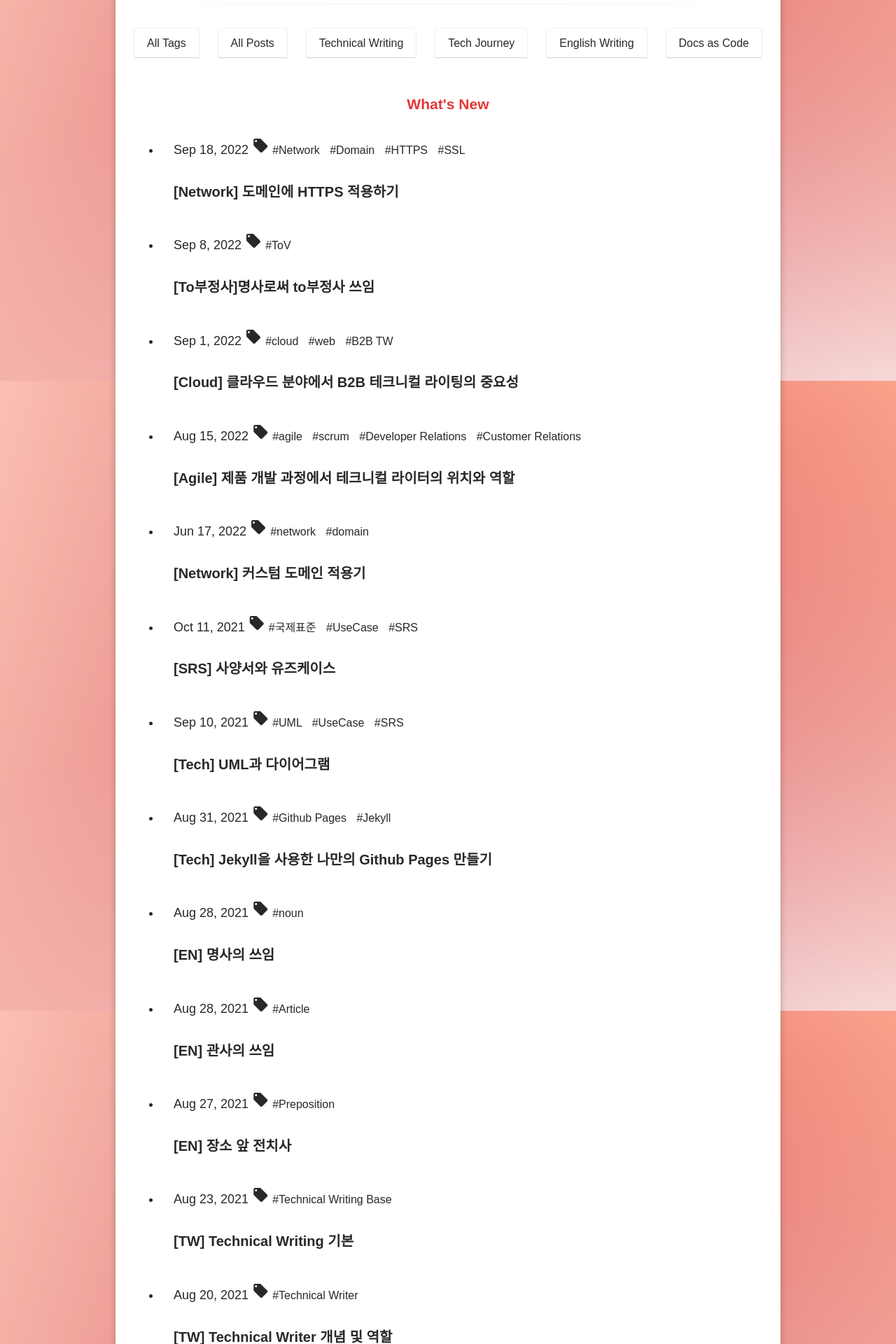
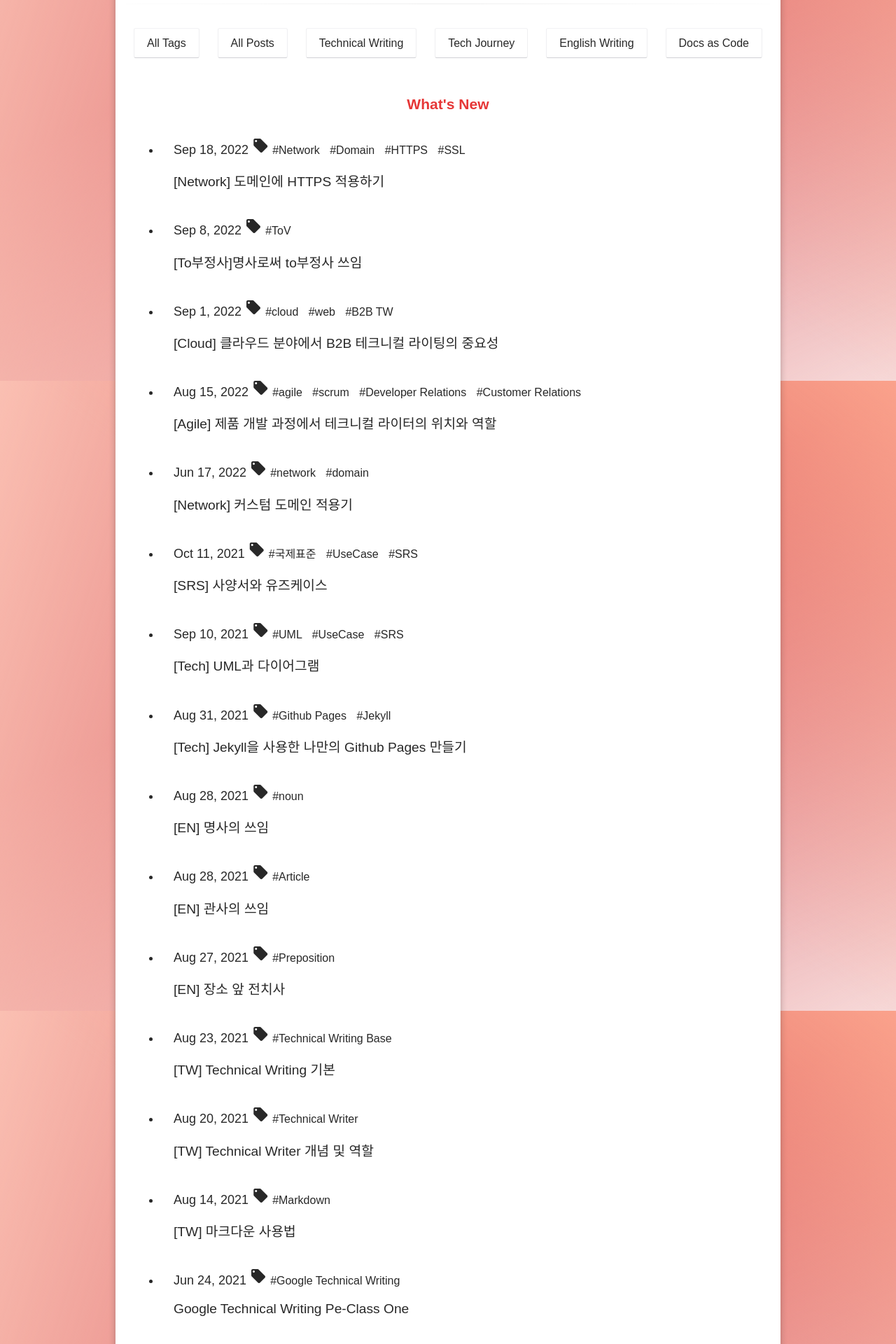
Before and after one commit to dora-author/dora-author.github.io, a Jekyll site: the page built from index.md, in a window 1280 px wide. Shown: the part 356-2276 px from the top of the page at 70% size. Built offline with Jekyll 4.4.1, drawn with Linux system fonts in a browser that asks for light colours; some web fonts are replaced; comment, search, counter and statistics services are not loaded.

Commit message:
Modify home post line

```diff
--- a/_layouts/home.html
+++ b/_layouts/home.html
@@ -77,10 +77,10 @@ layout: compress
                             &nbsp;
                             {% endfor %}
                             {% endif %}
-                            <h3>
-                                <a class="post-link" href="{{ post.url | prepend: site.baseurl }}">
-                                {{ post.title }}</a>
-                            </h3>
+                            <a class="post-link" href="{{ post.url | prepend: site.baseurl }}">
+                                <p style="font-size:1.2rem;font-weight:400">{{ post.title }}</p>
+                            </a>
+
                         </li>
                         {% endfor %}
                     </ul>
--- a/_sass/typography.scss
+++ b/_sass/typography.scss
@@ -52,6 +52,7 @@ h3.title a {
     ul {
         list-style: none;
         padding-left: 0;
+        //line-height: 1em;
     }
 
     li {
```
Also changed, not shown: 2 other files.
